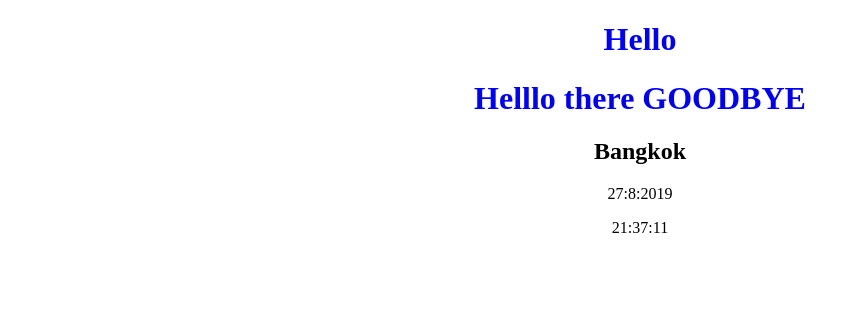
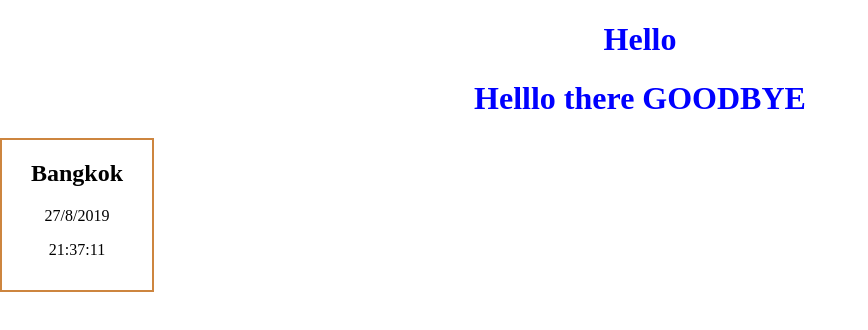
Before and after one commit to sirscratchalot/react-node-base, a React app: page / in a window 1280 px wide. Shown: the top 330 px of the page, without its empty margins (0-868 px from the left). Built offline with nearby package versions, Linux system fonts and the light colour scheme; no server answers.

Commit message:
modified dateTime.jsx && added css

```diff
--- a/src/client/app.css
+++ b/src/client/app.css
@@ -5,4 +5,11 @@ h1 {
 body {
   text-align: center;
   margin: auto;
+
 }
+.timeZone {
+  height: 150px;
+  width: 150px;
+  border: 2px solid peru;
+
+}
--- a/src/client/dateTime.jsx
+++ b/src/client/dateTime.jsx
@@ -20,9 +20,9 @@ export default class DateTime extends Component {
  render() {
      const timezone = this.timeZone();
     return (
-      <div>
+      <div className = "timeZone">
         <h2> Bangkok </h2>
-<p>{timezone.getDate()}:{timezone.getMonth()}:{timezone.getFullYear()}</p>
+<p>{timezone.getDate()}/{timezone.getMonth()}/{timezone.getFullYear()}</p>
 <p>{timezone.getHours()}:{timezone.getMinutes()}:{timezone.getSeconds()}</p>
       </div>
     );
```
